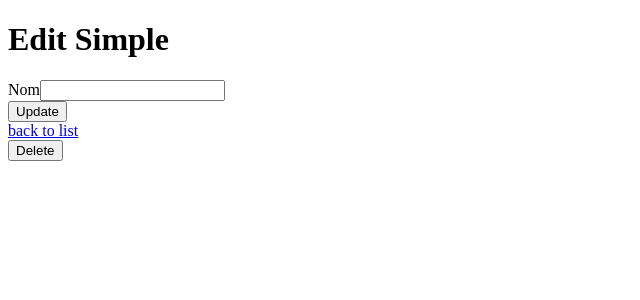
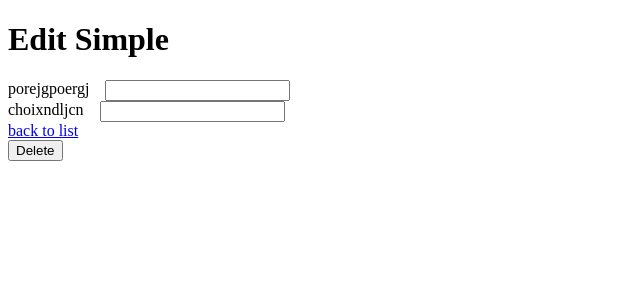
Before and after one commit to waner1er/autocomplete-field, a Symfony app: template templates/simple/edit.html.twig in a window 1280 px wide. Shown: the top 300 px of the page, without its empty margins (0-640 px from the left). Run offline with Twig, Linux system fonts and the light colour scheme; the template is opened without the code that fills it, so the values that code supplies are empty; form fields are guessed from the names that the template uses; some libraries are stand-ins or nearby versions.

Commit message:
add a form for address

```diff
--- a/templates/simple/_form.html.twig
+++ b/templates/simple/_form.html.twig
@@ -1,4 +1,12 @@
 {{ form_start(form) }}
-    {{ form_row(form.nom) }}
-<button class="btn">{{ button_label|default('Save') }} </button>
+<div style="display: flex; gap:1em; align-items: ">
+    {{  form_label(form.nom, 'porejgpoergj') }}
+    {{ form_widget(form.nom) }}
+</div>
+<div style="display: flex; gap:1em; align-items: ">
+    {{ form_label(form.address, 'choixndljcn') }}
+    {{  form_widget(form.address) }}
+</div>
 {{ form_end(form) }}
+{#<button class="btn">{{ button_label|default('Save') }} </button>#}
+{{ form_end(form) }}
```
Also changed, not shown: src/Form/SimpleType.php (+2 -7 lines), src/Form/Type/AddressType.php (added, +33 -0 lines), templates/simple/new.html.twig (+1 -6 lines).
